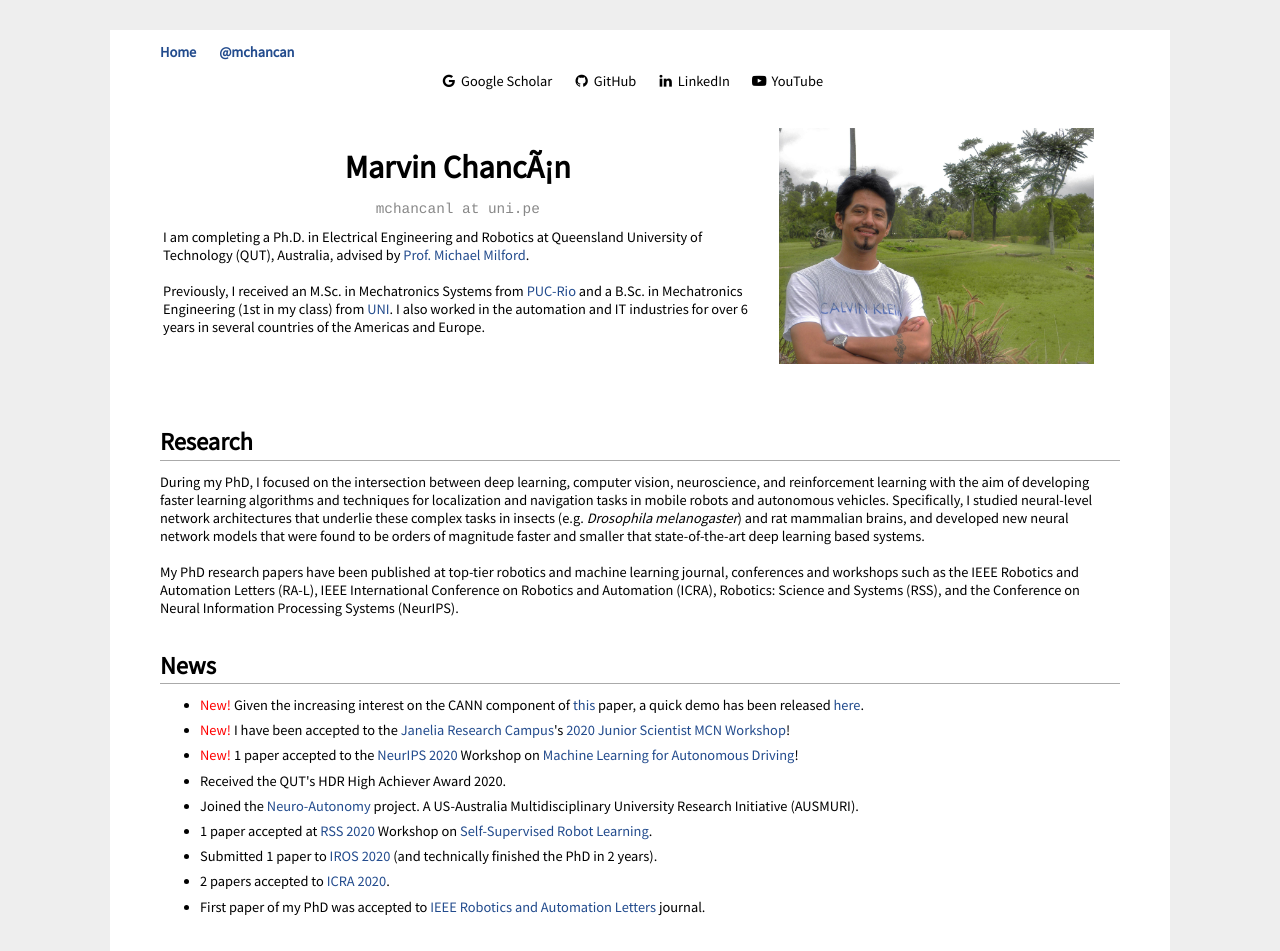
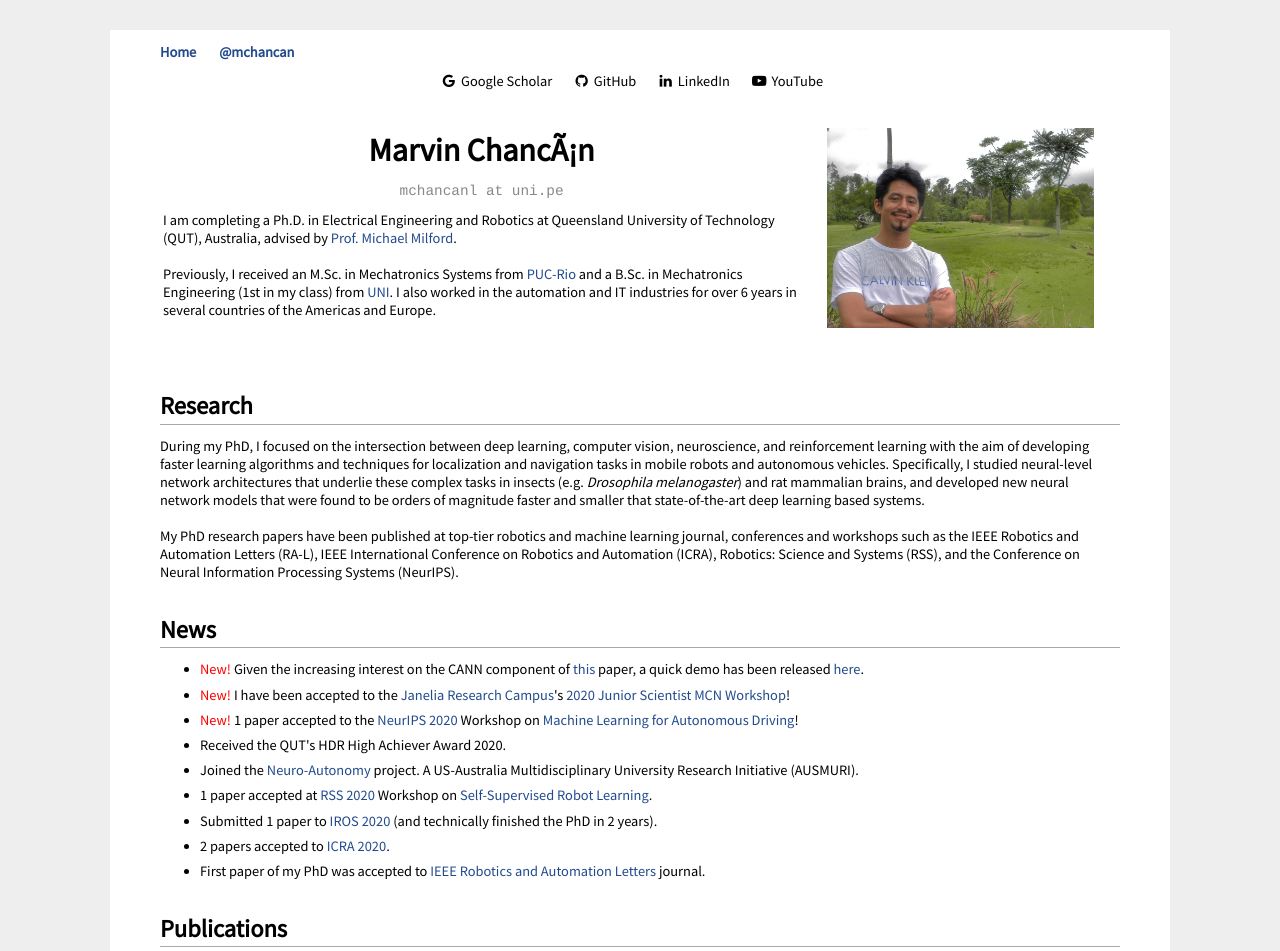
Before and after one commit to mchancan/mchancan.github.io, a Jekyll site: the page built from index.html, in a window 1280 px wide. Shown: the top 951 px of the page. Built offline with Jekyll 4.4.1, drawn with Linux system fonts in a browser that asks for light colours; comment, search, counter and statistics services are not loaded; a style sheet for code colours, icons or effects is not loaded.

Commit message:
Update index.html

```diff
--- a/index.html
+++ b/index.html
@@ -18,7 +18,7 @@ title: Marvin Chancán
 			Previously, I received an M.Sc. in Mechatronics Systems from <a href="https://en.wikipedia.org/wiki/Pontifical_Catholic_University_of_Rio_de_Janeiro" target="_blank">PUC-Rio</a> and a B.Sc. in Mechatronics Engineering (1st in my class) from <a href="https://en.wikipedia.org/wiki/National_University_of_Engineering" target="_blank">UNI</a>. I also worked in the automation and IT industries for over 6 years in several countries of the Americas and Europe.</br>
 		</p>
 	</td>
-	<td style="padding:2.5%;width:38%;max-width:45%">
+	<td style="padding:2.5%;width:33%;max-width:40%">
 		<img style="width:100%;max-width:100%" alt="profile photo" src="images/1pic.jpg">
 	</td>
 
```
